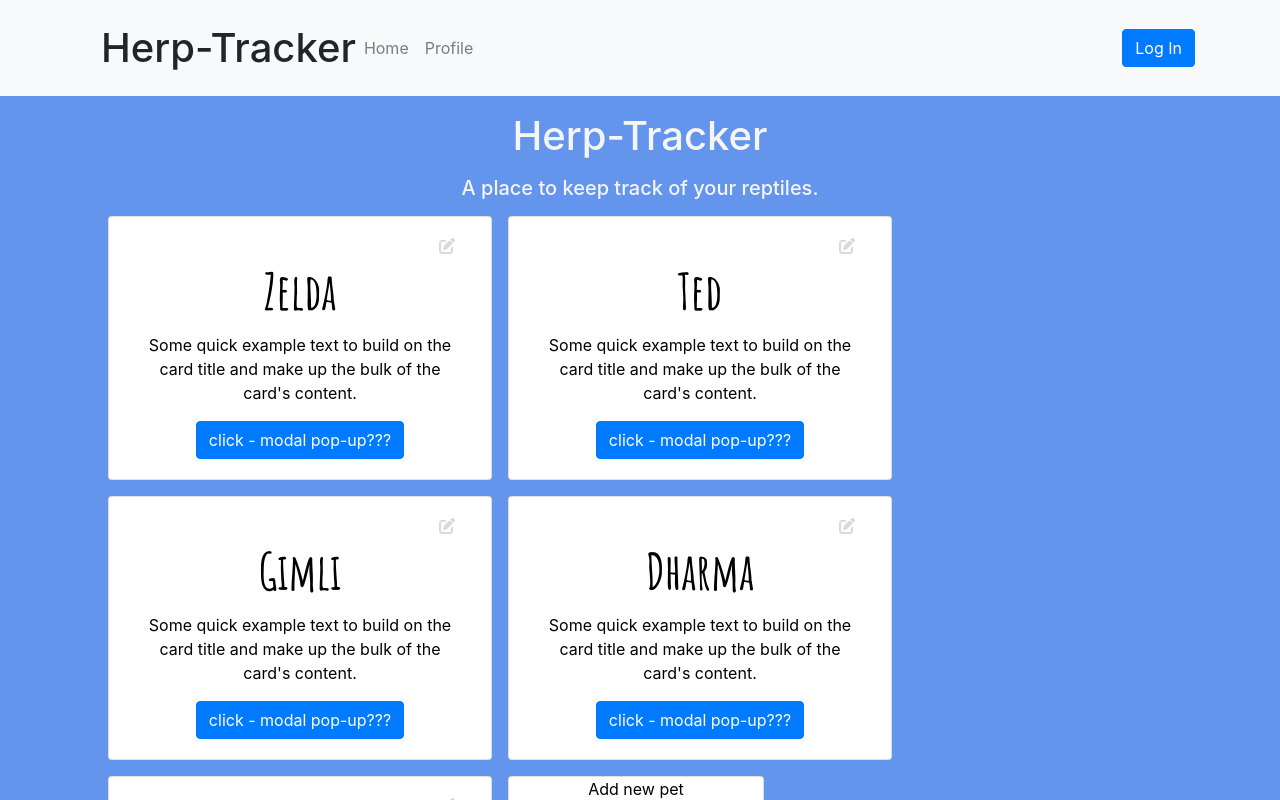
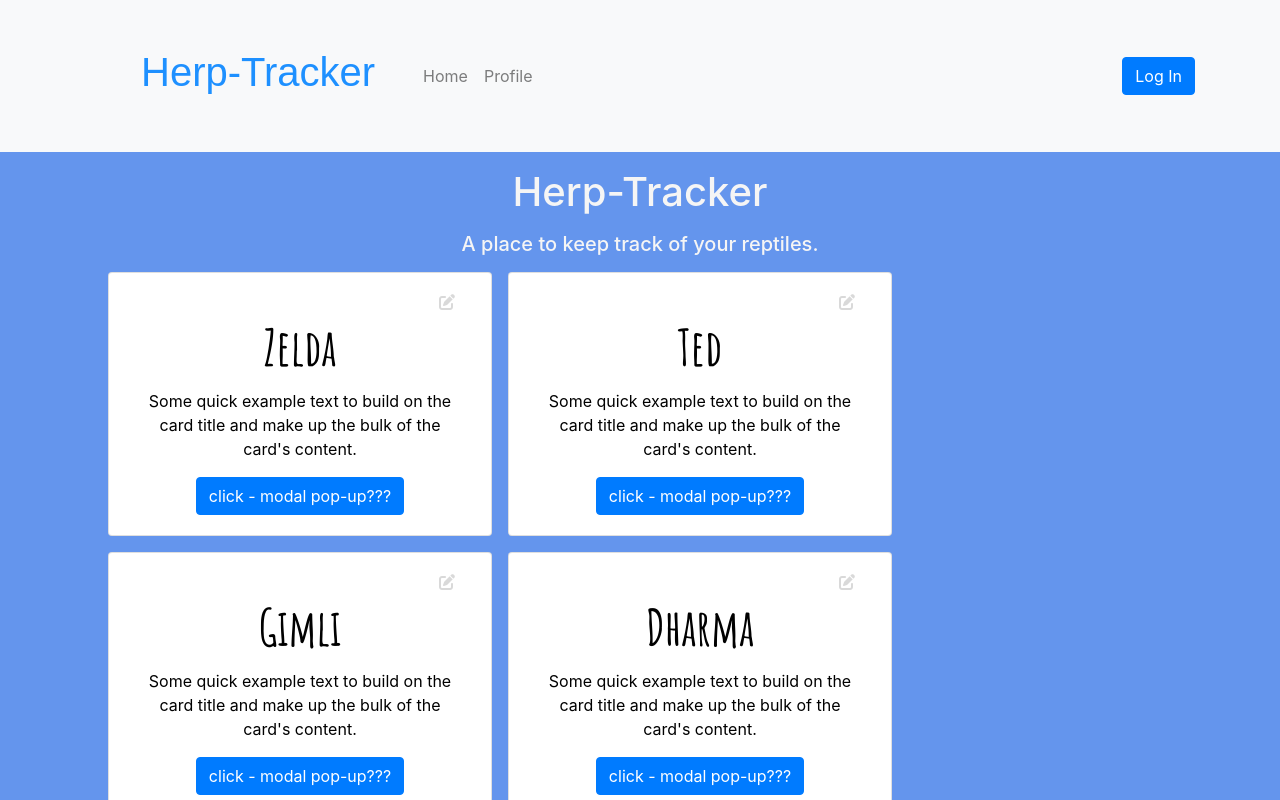
Before and after one commit to jcstang/herp-tracker, a React (Create React App) app: page / in a window 1280 px wide. Shown: the top 800 px of the page. Built offline with nearby package versions, Linux system fonts and the light colour scheme; no server answers.

Commit message:
add profile page. css module.

```diff
--- a/package.json
+++ b/package.json
@@ -12,7 +12,8 @@
     "react-bootstrap": "^1.3.0",
     "react-dom": "^16.13.1",
     "react-router-dom": "^5.2.0",
-    "react-scripts": "3.4.3"
+    "react-scripts": "3.4.3",
+    "react-syntax-highlighter": "^13.5.3"
   },
   "scripts": {
     "start": "react-scripts start",
--- a/src/App.js
+++ b/src/App.js
@@ -5,7 +5,7 @@ import { useAuth0 } from '@auth0/auth0-react';
 import './App.css';
 import { Loading, MainPage, AppNavBar } from './components';
 
-import { Home } from './views';
+import { Home, Profile } from './views';
 
 function App() {
   const { isLoading } = useAuth0();
@@ -24,6 +24,7 @@ function App() {
         <Container className=''>
           <Switch>
             <Route path='/' exact component={Home} />
+            <Route path='/profile' exact component={Profile} />
           </Switch>
         </Container>
       </MainPage>
--- /dev/null
+++ b/src/components/highlight.js
@@ -0,0 +1,14 @@
+import React from 'react';
+import { PrismAsyncLight as SyntaxHighlighter } from 'react-syntax-highlighter';
+import json from 'react-syntax-highlighter/dist/esm/languages/prism/json';
+import atomDark from 'react-syntax-highlighter/dist/esm/styles/prism/atom-dark';
+
+SyntaxHighlighter.registerLanguage('json', json);
+
+const Highlight = ({ children }) => (
+  <SyntaxHighlighter language='json' style={atomDark}>
+    {children}
+  </SyntaxHighlighter>
+);
+
+export default Highlight;
--- a/src/components/index.js
+++ b/src/components/index.js
@@ -6,5 +6,6 @@ import Card from './Card';
 import Loading from './Loading';
 import MainPage from './MainPage';
 import AppNavBar from './nav-bar';
+import Highlight from './highlight';
 
-export { Card, Loading, MainPage, AppNavBar };
+export { Card, Loading, MainPage, AppNavBar, Highlight };
--- a/src/components/nav-bar.js
+++ b/src/components/nav-bar.js
@@ -1,6 +1,7 @@
 import React from 'react';
 import { NavLink as RouterNavLink } from 'react-router-dom';
 import { Container, Nav, Navbar } from 'react-bootstrap';
+import styles from './navbar.module.css';
 
 import { useAuth0 } from '@auth0/auth0-react';
 import LoginButton from './login-button';
@@ -44,9 +45,9 @@ const AuthNav = () => {
 const AppNavBar = () => {
   return (
     <Navbar bg='light' expand='md'>
-      <Container>
+      <Container className='d-flex justify-content-start'>
         <Navbar.Brand as={RouterNavLink} className='logo' to='/' />
-        <h1>Herp-Tracker</h1>
+        <h1 className={styles.bigblue}>Herp-Tracker</h1>
         <MainNav />
         <AuthNav />
         {/* <LoginButton />
--- /dev/null
+++ b/src/components/navbar.module.css
@@ -0,0 +1,6 @@
+.bigblue {
+  color: DodgerBlue;
+  padding: 40px;
+  font-family: Arial;
+  text-align: center;
+}
--- /dev/null
+++ b/src/views/Profile.js
@@ -0,0 +1,33 @@
+import React from 'react';
+import { Container, Row, Col } from 'react-bootstrap';
+import { Highlight } from '../components';
+
+import { useAuth0 } from '@auth0/auth0-react';
+
+const Profile = () => {
+  const { user } = useAuth0();
+  const { name, picture, email } = user;
+
+  return (
+    <Container className='mb-5'>
+      <Row className='align-items-center profile-header mb-5 text-center text-md-left'>
+        <Col md={2}>
+          <img
+            src={picture}
+            alt='Profile'
+            className='rounded-circle img-fluid profile-picture mb-3 mb-md-0'
+          />
+        </Col>
+        <Col md>
+          <h2>{name}</h2>
+          <p className='lead text-muted'>{email}</p>
+        </Col>
+      </Row>
+      <Row>
+        <Highlight>{JSON.stringify(user, null, 2)}</Highlight>
+      </Row>
+    </Container>
+  );
+};
+
+export default Profile;
--- a/src/views/index.js
+++ b/src/views/index.js
@@ -1,3 +1,4 @@
 import Home from './Home';
+import Profile from './Profile';
 
-export { Home };
+export { Home, Profile };
```
Also changed, not shown: 1 other file (tests, documents, lock files or other folders).
